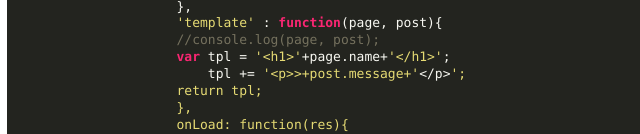
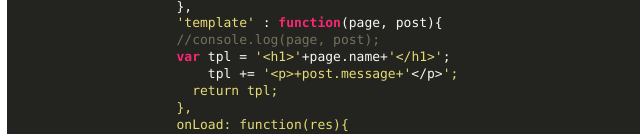
Before and after one commit to ogilvieira/FacebookPageFeed, a website: page index.html in a window 1280 px wide. Shown: the part 670-804 px from the top of the page, 63-703 px from the left. Drawn offline with nearby package versions, Linux system fonts and the light colour scheme.

Commit message:
update code area in landing page

```diff
--- a/index.html
+++ b/index.html
@@ -90,8 +90,8 @@
                     'template' : function(page, post){
                     //console.log(page, post);
                     var tpl = '&lt;h1&gt;'+page.name+'&lt;/h1&gt;';
-                        tpl += '&lt;p>&gt;+post.message+'&lt;/p&gt;';
-                    return tpl;
+                        tpl += '&lt;p&gt;+post.message+'&lt;/p&gt;';
+                      return tpl;
                     },
                     onLoad: function(res){
                       console.log(res); //the result
```
